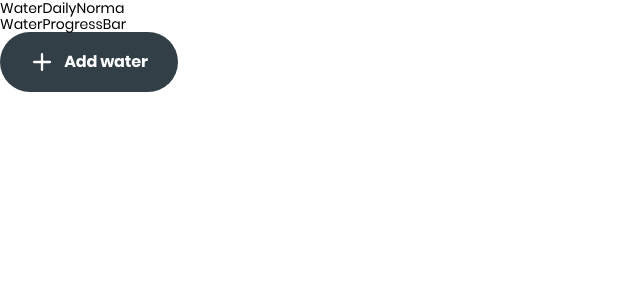
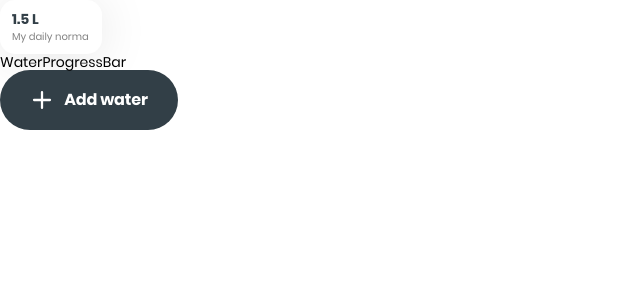
Before and after one commit to Oleksand-Kalinin/Oleksand-Kalinin-go-it-final-project-frontend-solo, a React (Vite) app: page /tracker in a window 1280 px wide. Shown: the top 300 px of the page, without its empty margins (0-640 px from the left). Built offline with nearby package versions, Linux system fonts and the light colour scheme.

Commit message:
add WaterDailyNorma

```diff
--- /dev/null
+++ b/src/components/WaterDailyNorma/WaterDailyNorma.module.css
@@ -0,0 +1,21 @@
+.wrapper {
+    border-radius: 15px;
+    padding: 12px;
+    max-width: 102px;
+
+    box-shadow: 0 4px 50px 0 rgba(0, 0, 0, 0.1);
+    background-color: var(--fifth-color);
+}
+
+.dailyNorma {
+    font-weight: 700;
+    line-height: 1;
+    color: var(--main-color);
+    margin-bottom: 6px;
+}
+
+.text {
+    font-size: 10px;
+    line-height: 1;
+    color: rgba(47, 47, 47, 0.6);
+}
--- /dev/null
+++ b/src/components/WaterDailyNorma/WaterDailyNorma.tsx
@@ -0,0 +1,12 @@
+import css from "./WaterDailyNorma.module.css";
+
+const WaterDailyNorma = () => {
+  return (
+    <div className={css.wrapper}>
+      <p className={css.dailyNorma}>1.5 L</p>
+      <p className={css.text}>My daily norma</p>
+    </div>
+  );
+};
+
+export default WaterDailyNorma;
--- a/src/components/WaterMainInfo/WaterMainInfo.tsx
+++ b/src/components/WaterMainInfo/WaterMainInfo.tsx
@@ -1,9 +1,10 @@
 import AddWaterBtn from "../AddWaterBtn/AddWaterBtn.tsx";
+import WaterDailyNorma from "../WaterDailyNorma/WaterDailyNorma.tsx";
 
 const WaterMainInfo = () => {
   return (
     <div>
-      <div>WaterDailyNorma</div>
+      <WaterDailyNorma />
       <div>WaterProgressBar</div>
       <AddWaterBtn sectionName="WaterMainInfo" />
     </div>
```
